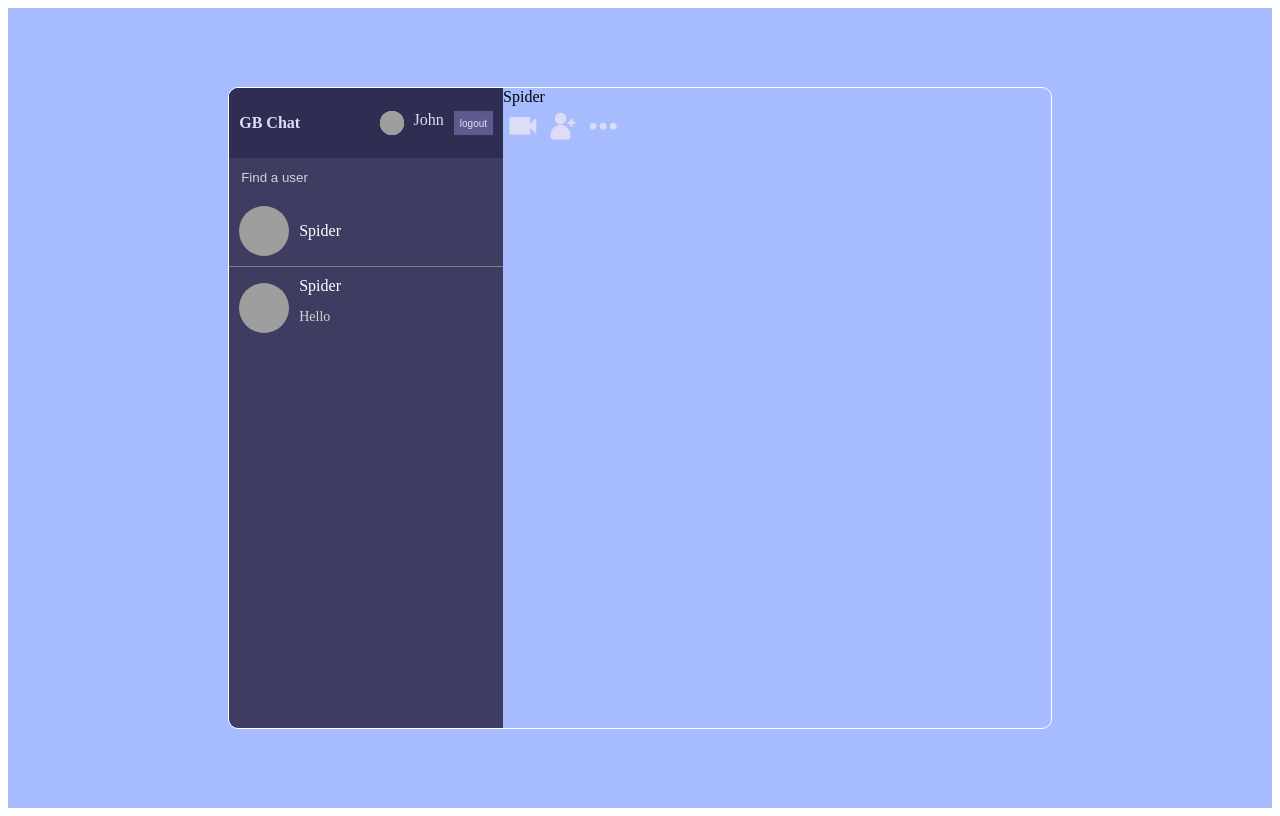
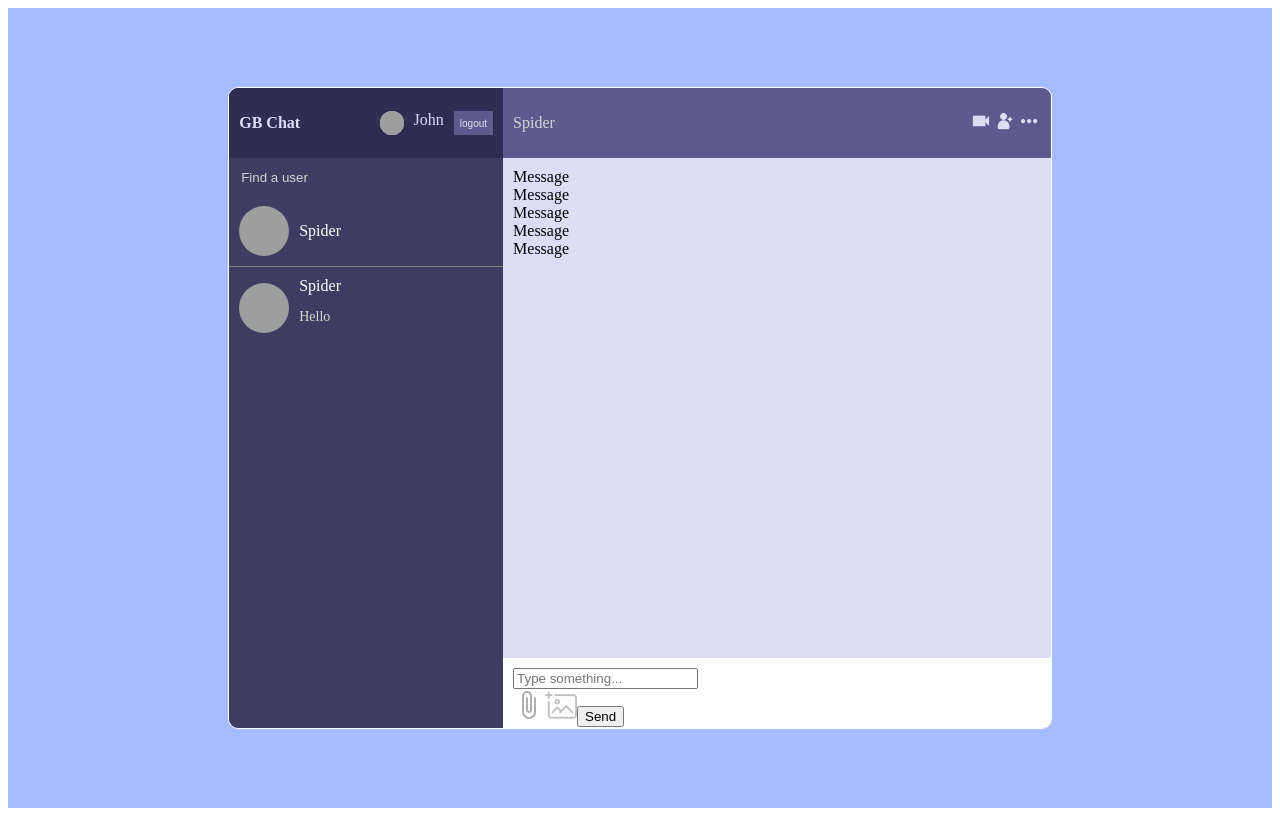
Before and after one commit to gregorybv/chat-react-firebase, a React (Create React App) app: page / in a window 1280 px wide. Built offline with nearby package versions, Linux system fonts and the light colour scheme; grey boxes are pictures that could not be loaded.

Commit message:
add image to input component

```diff
--- a/src/components/Chat.jsx
+++ b/src/components/Chat.jsx
@@ -1,19 +1,23 @@
-import React from 'react'
-import Cam from '../img/cam.png'
-import Add from '../img/add.png'
-import More from '../img/more.png'
+import React from "react"
+import Cam from "../img/cam.png"
+import Add from "../img/add.png"
+import More from "../img/more.png"
+import Messages from "./Messages"
+import Input from "./Input"
 
 const Chat = () => {
   return (
     <div className='chat'>
-      <div className="chatInfo">
+      <div className='chatInfo'>
         <span>Spider</span>
-        <div className="chatIcons">
-          <img src={Cam} alt="/" />
-          <img src={Add} alt="/" />
-          <img src={More} alt="/" />
+        <div className='chatIcons'>
+          <img src={Cam} alt='Cam' />
+          <img src={Add} alt='Add' />
+          <img src={More} alt='More' />
         </div>
       </div>
+      <Messages />
+      <Input/>
     </div>
   )
 }
--- /dev/null
+++ b/src/components/Messages.jsx
@@ -0,0 +1,16 @@
+import React from 'react'
+import Message from './Message'
+
+const Messages = () => {
+  return (
+    <div className='messages'>
+      <Message/>
+      <Message/>
+      <Message/>
+      <Message/>
+      <Message/>
+    </div>
+  )
+}
+
+export default Messages
--- a/src/components/input.jsx
+++ b/src/components/input.jsx
@@ -1,9 +1,21 @@
-import React from 'react'
+import React from "react"
+import Img from "../img/img.png"
+import Attach from "../img/attach.png"
 
-const input = () => {
+const Input = () => {
   return (
-    <div>input</div>
+    <div className='input'>
+      <input type='text' placeholder='Type something...' />
+      <div className='send'>
+        <img src={Attach} alt='Attach' />
+        <input type='file' style={{ display: "none" }} id='file' />
+        <label htmlFor='file'>
+          <img src={Img} alt='Img' />
+        </label>
+        <button>Send</button>
+      </div>
+    </div>
   )
 }
 
-export default input
+export default Input
--- a/src/style.scss
+++ b/src/style.scss
@@ -176,6 +176,38 @@
     }
     .chat {
       flex: 2;
+
+      .chatInfo {
+        height: 50px;
+        background-color: #5d5b8d;
+        display: flex;
+        align-items: center;
+        justify-content: space-between;
+        padding: 10px;
+        color: lightgray;
+      }
+
+      .chatInfo {
+        display: flex;
+        gap: 10px;
+
+        img {
+          height: 24px;
+          cursor: pointer;
+        }
+      }
+
+      .messages {
+        background-color: #ddddf7;
+        padding: 10px;
+        height: calc(100% - 160px);
+      }
+
+      .input {
+        height: 50px;
+        background-color: white;
+        padding: 10px;
+      }
     }
   }
 }
```
